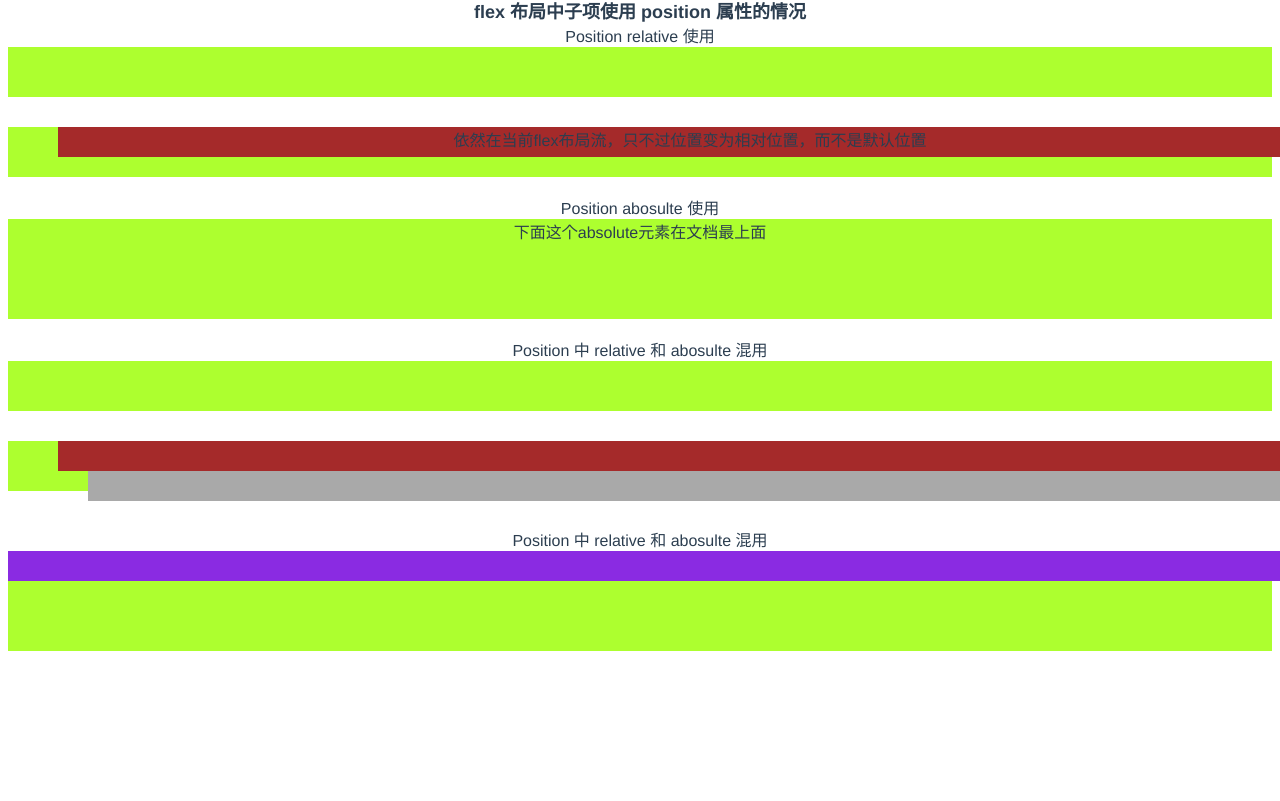
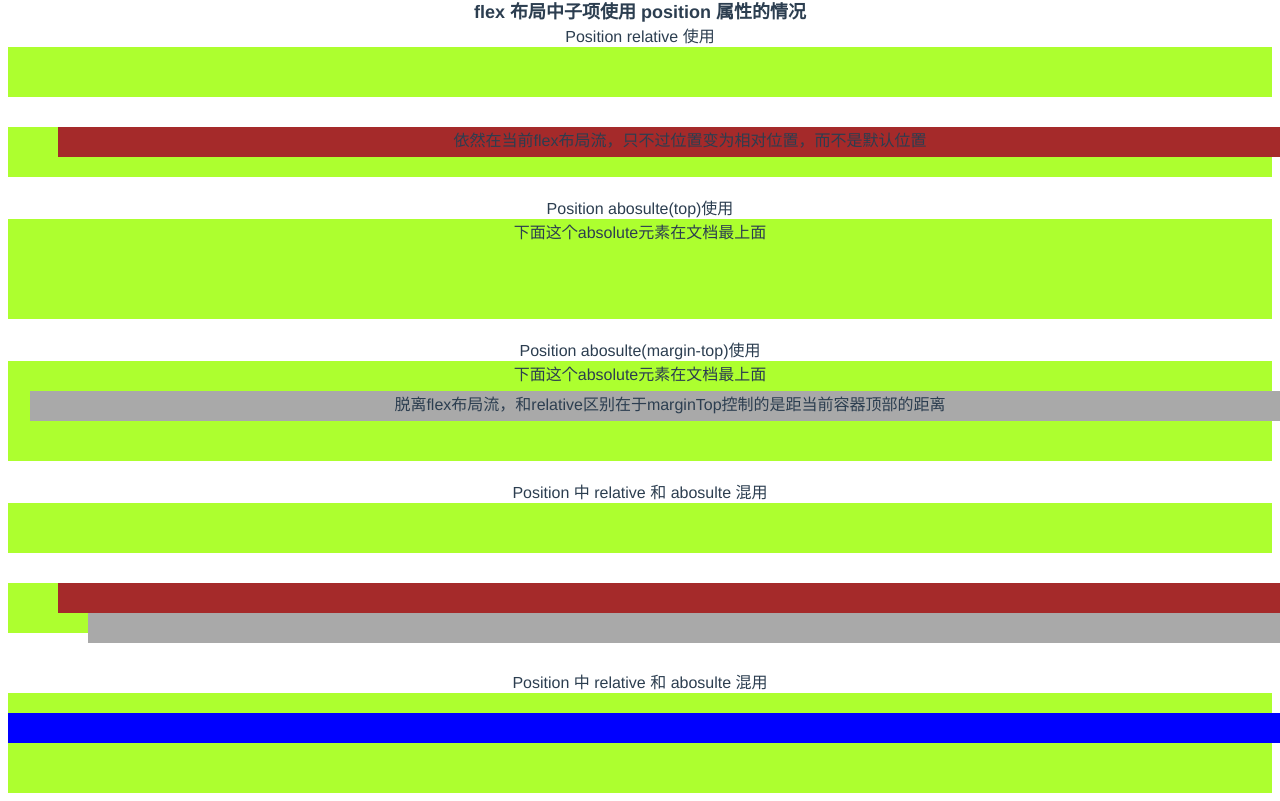
Before and after one commit to fanthus/vue-practice, a Vue app: page /test/css/position in a window 1280 px wide. Shown: the part 470-1271 px from the top of the page. Before the commit the page ends 1129 px from the top, so only its background shows below. Built offline with nearby package versions, Linux system fonts and the light colour scheme.

Commit message:
feat: 更新界面显示

```diff
--- a/package.json
+++ b/package.json
@@ -2,7 +2,6 @@
   "name": "vue-cli-project",
   "version": "0.1.0",
   "private": true,
-  "type": "module",
   "scripts": {
     "dev": "vue-cli-service serve",
     "build": "vue-cli-service build",
--- a/src/components/TestCSSPosition.vue
+++ b/src/components/TestCSSPosition.vue
@@ -19,10 +19,17 @@
         <div class="item-pos-static"></div>
       </div>
       <br>
-      <div>Position abosulte 使用</div>
+      <div>Position abosulte(top)使用</div>
       <div class="flex-container">
         <div class="item-pos-static">下面这个absolute元素在文档最上面</div>
-        <div class="item-pos-absolute">在当前界面最上面（top30），已经彻底脱离flex布局流了</div>
+        <div class="item-pos-absolute-top">在当前界面最上面（top30），已经彻底脱离flex布局流了</div>
+        <div class="item-pos-static"></div>
+      </div>
+      <br>
+      <div>Position abosulte(margin-top)使用</div>
+      <div class="flex-container">
+        <div class="item-pos-static">下面这个absolute元素在文档最上面</div>
+        <div class="item-pos-absolute-margintop">脱离flex布局流，和relative区别在于marginTop控制的是距当前容器顶部的距离</div>
         <div class="item-pos-static"></div>
       </div>
       <br>
@@ -30,7 +37,7 @@
       <div class="flex-container">
         <div class="item-pos-static"></div>
         <div class="item-pos-relative">
-          <div class="item-pos-absolute"></div>
+          <div class="item-pos-absolute-top"></div>
         </div>
         <div class="item-pos-static"></div>
       </div>
@@ -103,7 +110,7 @@
   left: 50px;
 }
 
-.item-pos-absolute {
+.item-pos-absolute-top {
   background-color: darkgrey;
   position: absolute;
   width: 100%;
@@ -112,11 +119,21 @@
   left: 30px;
 }
 
+.item-pos-absolute-margintop {
+  background-color: darkgrey;
+  position: absolute;
+  width: 100%;
+  height: 30px;
+  margin-top: 30px;
+  left: 30px;
+}
+
 .item-pos-fixed {
   position: fixed;
-  background-color: blueviolet;
+  background-color: blue;
   width: 100%;
   height: 30px;
+  margin-top: 20px;
 }
 
 
--- /dev/null
+++ b/utils/json-object.json
@@ -0,0 +1,4 @@
+{
+  "name": "fanthus",
+  "age": 19
+}
```
Also changed, not shown: utils/a.js (+11 -8 lines).
